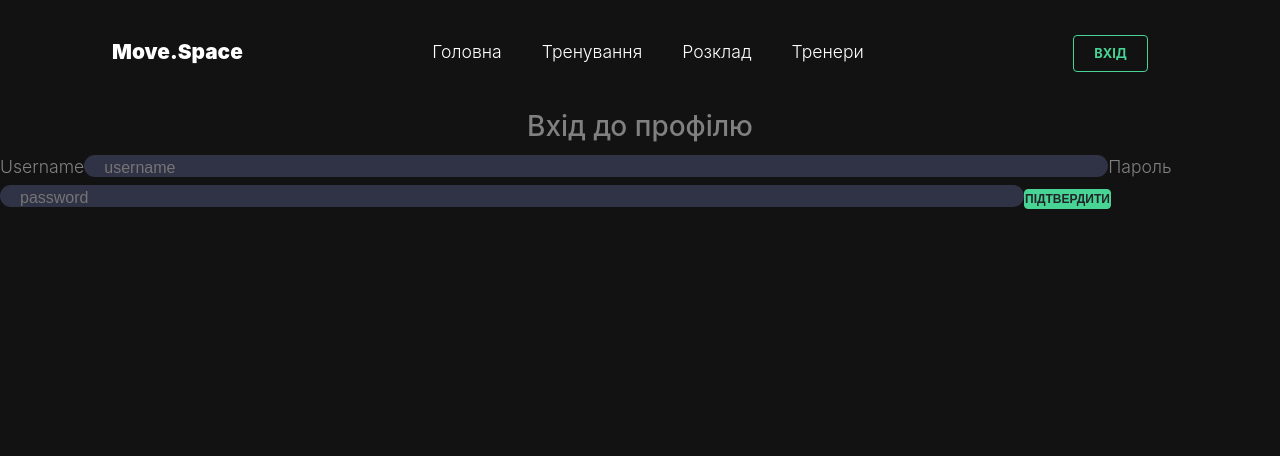
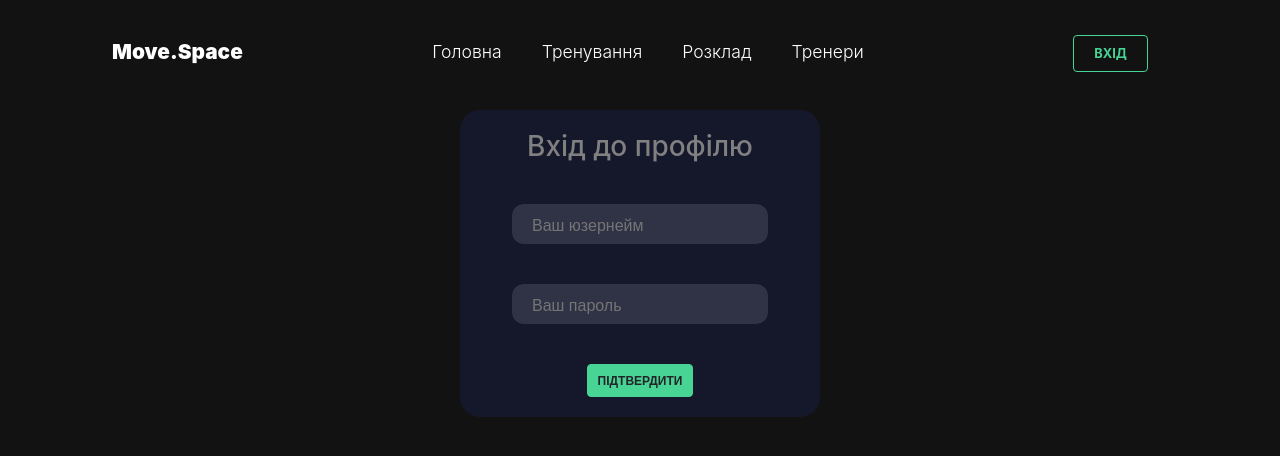
Before and after one commit to nikwhoa/move-space, a React (Create React App) app in the folder client/: page /login in a window 1280 px wide. Shown: the top 456 px of the page. Built offline with nearby package versions, Linux system fonts and the light colour scheme; no server answers.

Commit message:
style login page

```diff
--- a/client/src/components/admin/createUser/CreateUser.jsx
+++ b/client/src/components/admin/createUser/CreateUser.jsx
@@ -25,7 +25,7 @@ const CreateUser = () => {
 
         setPassword(retVal);
     };
-    console.log(status);
+
     useEffect(() => {
         if (status !== 'Ви ввійшли в обліковий запис') {
             toast(status);
--- a/client/src/components/admin/createUser/create-user.scss
+++ b/client/src/components/admin/createUser/create-user.scss
@@ -11,25 +11,9 @@
 .create-user-btn {
     padding: .6rem 1rem;
 }
-.input-container {
-    height: 40px;
-    position: relative;
-    width: 100%;
-    margin: 2.5rem 0;
-}
 
-.form-input {
-    background-color: #303245;
-    border-radius: 12px;
-    border: 0;
-    box-sizing: border-box;
-    color: #eee;
-    font-size: 1rem;
-    height: 100%;
-    outline: 0;
-    padding: 4px 20px 0;
-    width: 80%;
-}
+
+
 
 .create-password {
     display: block;
--- a/client/src/components/login/LoginPage.jsx
+++ b/client/src/components/login/LoginPage.jsx
@@ -34,32 +34,34 @@ const LoginPage = () => {
 
     return (
         <div className='login'>
-            <form>
+            <form className='login-form'>
                 <h1 className='text-center'>Вхід до профілю</h1>
+                <div className='input-container'>
                     <label className='label' htmlFor='username'>
-                    Username
                         <input
                             type='text'
                             id='username'
-                        placeholder='username'
+                            placeholder='Ваш юзернейм'
                             className='form-input'
                             autoComplete='name'
                             onChange={(e) => setUsername(e.target.value)}
                             value={username}
                         />
                     </label>
+                </div>
+                <div className='input-container'>
                     <label className='label' htmlFor='password'>
-                    Пароль
                         <input
                             type='password'
                             id='password'
-                        placeholder='password'
+                            placeholder='Ваш пароль'
                             className='form-input'
                             autoComplete='current-password'
                             onChange={(e) => setPassword(e.target.value)}
                             value={password}
                         />
                     </label>
+                </div>
                 <button
                     type='submit'
                     className='btn btn-primary btn-block'
--- a/client/src/features/auth/authSlice.js
+++ b/client/src/features/auth/authSlice.js
@@ -97,7 +97,15 @@ export const authSlice = createSlice({
             state.isLoading = false;
             state.status = action.payload.message;
             state.user = action.payload.user;
-            state.isAdmin = action.payload.user.admin;
+            if (
+                // eslint-disable-next-line operator-linebreak
+                action.payload.user === null ||
+                action.payload.user === undefined
+            ) {
+                state.isAdmin = false;
+            } else {
+                state.isAdmin = action.payload.user.admin;
+            }
             state.token = action.payload.token;
         },
         [loginUser.rejected]: (state, action) => {
--- a/client/src/styles/general.scss
+++ b/client/src/styles/general.scss
@@ -108,9 +108,11 @@ section {
 .border {
     border: 1px solid #dee2e6;
 }
+
 .m-t-1 {
     margin-top: 1.7rem;
 }
+
 .container {
     width: 100%;
     padding-right: 15px;
@@ -257,6 +259,7 @@ section {
     border-width: 2px;
     border-radius: 0.25rem;
     line-height: 1.5;
+    padding: .4rem .6rem;
     border: 1px solid transparent;
     transition: color 0.15s ease-in-out, background-color 0.15s ease-in-out, border-color 0.15s ease-in-out, box-shadow 0.15s ease-in-out, -webkit-box-shadow 0.15s ease-in-out;
 }
@@ -285,6 +288,7 @@ section {
     color: #212529;
     background-color: #48d494;
     border-color: #48d494;
+
     &:hover {
         color: #212529;
         background-color: #368a69;
@@ -417,21 +421,46 @@ a {
     vertical-align: top;
     border-top: 1px solid #dee2e6;
 }
+
 .text-center {
     text-align: center;
 }
+
 .large-gutters {
     margin-right: -35px;
     margin-left: -35px;
 }
-large-gutters > [class*="col-"] {
+
+large-gutters>[class*="col-"] {
     padding-right: 35px;
     padding-left: 35px;
 }
-h1, h2, h3, h4, h5, .h1, .h2, .h3, .h4, .h5 {
+
+h1,
+h2,
+h3,
+h4,
+h5,
+.h1,
+.h2,
+.h3,
+.h4,
+.h5 {
     color: rgb(188, 187, 185);
 }
-.h1, .h2, .h3, .h4, .h5, .h6, h1, h2, h3, h4, h5, h6 {
+
+.h1,
+.h2,
+.h3,
+.h4,
+.h5,
+.h6,
+h1,
+h2,
+h3,
+h4,
+h5,
+h6 {
     margin-bottom: 0.5rem;
     font-family: inherit;
     font-weight: 500;
@@ -439,43 +468,90 @@ h1, h2, h3, h4, h5, .h1, .h2, .h3, .h4, .h5 {
     color: inherit;
     font-size: 1.75rem;
 }
+
 .opacity-7 {
     opacity: .7;
 }
+
 a:hover {
     color: #27a86d !important;
     //text-decoration: underline !important;
     text-underline-offset: 10px !important;
     text-decoration-color: #fff !important;
 }
+
 .fade-enter {
     opacity: 0;
     transform: translate(0, 25px);
     z-index: 1;
 }
+
 .fade-enter.fade-enter-active {
     opacity: 1;
     transform: translate(0, 0);
 
     transition: opacity 250ms ease-out, transform 300ms ease;
 }
+
 .fade-exit {
     opacity: 1;
     transform: translate(0, 0);
 }
+
 .fade-exit.fade-exit-active {
     opacity: 0;
     transform: translate(0, 30px);
 
     transition: opacity 250ms ease-out, transform 300ms ease;
 }
+
 .Toastify {
     text-align: center;
 }
+
 .cta a span:hover {
     background-color: #48d494;
     color: #FFFFFF;
 }
+
 .nav-link {
     text-decoration: none !important;
 }
+
+form {
+    background-color: #15172b;
+    border-radius: 20px;
+    padding: 20px;
+    max-width: 360px;
+    width: 100%;
+}
+
+.login {
+    display: flex;
+    align-items: center;
+    justify-content: center;
+}
+
+.input-container {
+    height: 40px;
+    position: relative;
+    width: 100%;
+    margin: 2.5rem 0;
+    text-align: center;
+}
+
+.form-input {
+    background-color: #303245;
+    border-radius: 12px;
+    border: 0;
+    box-sizing: border-box;
+    color: #eee;
+    font-size: 1rem;
+    height: 100%;
+    outline: 0;
+    padding: 4px 20px 0;
+    width: 80%;
+}
+.login-form {
+    text-align: center;
+}
```
Also changed, not shown: 1 other file (tests, documents, lock files or other folders). Lines whose indentation alone changed are shown as unchanged.
